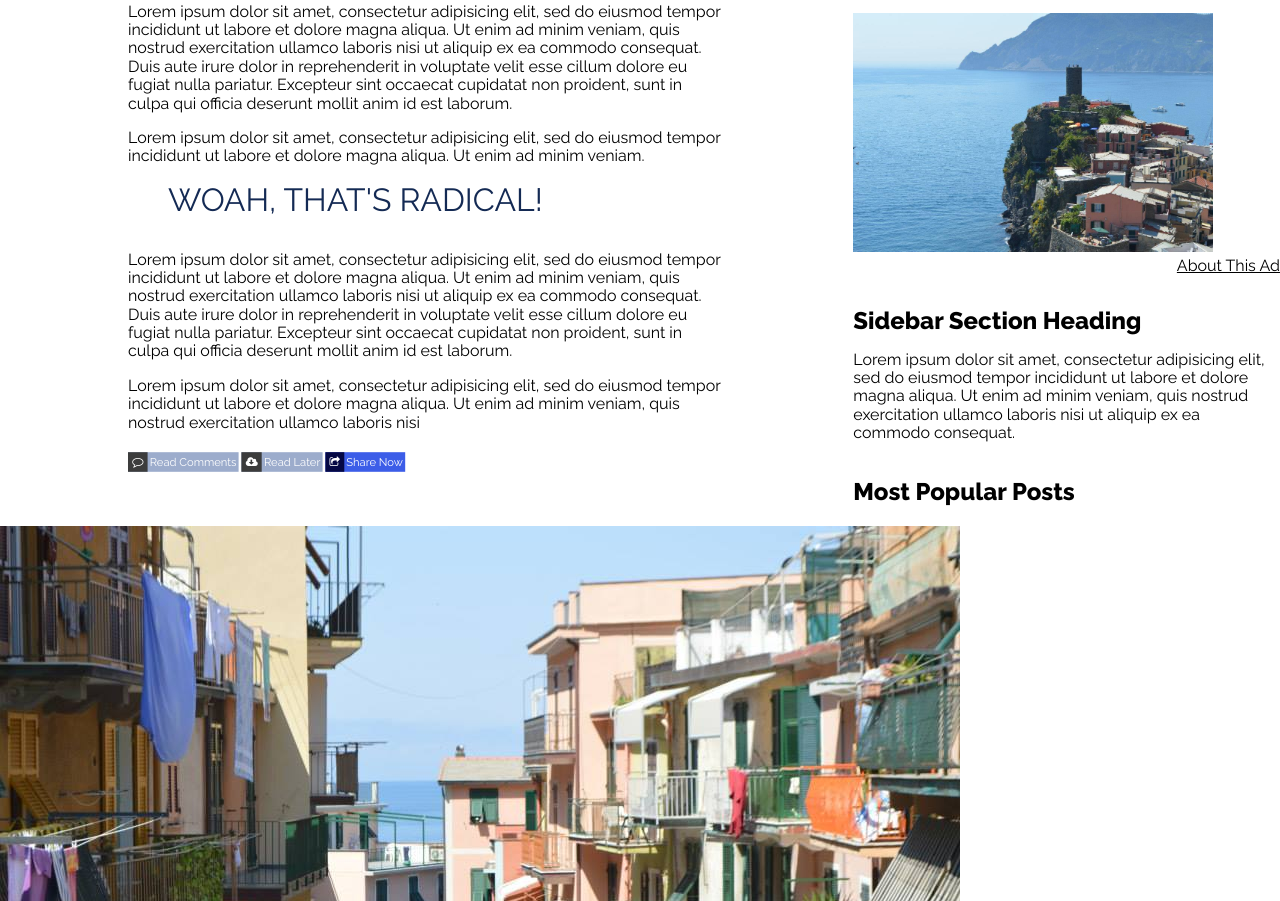
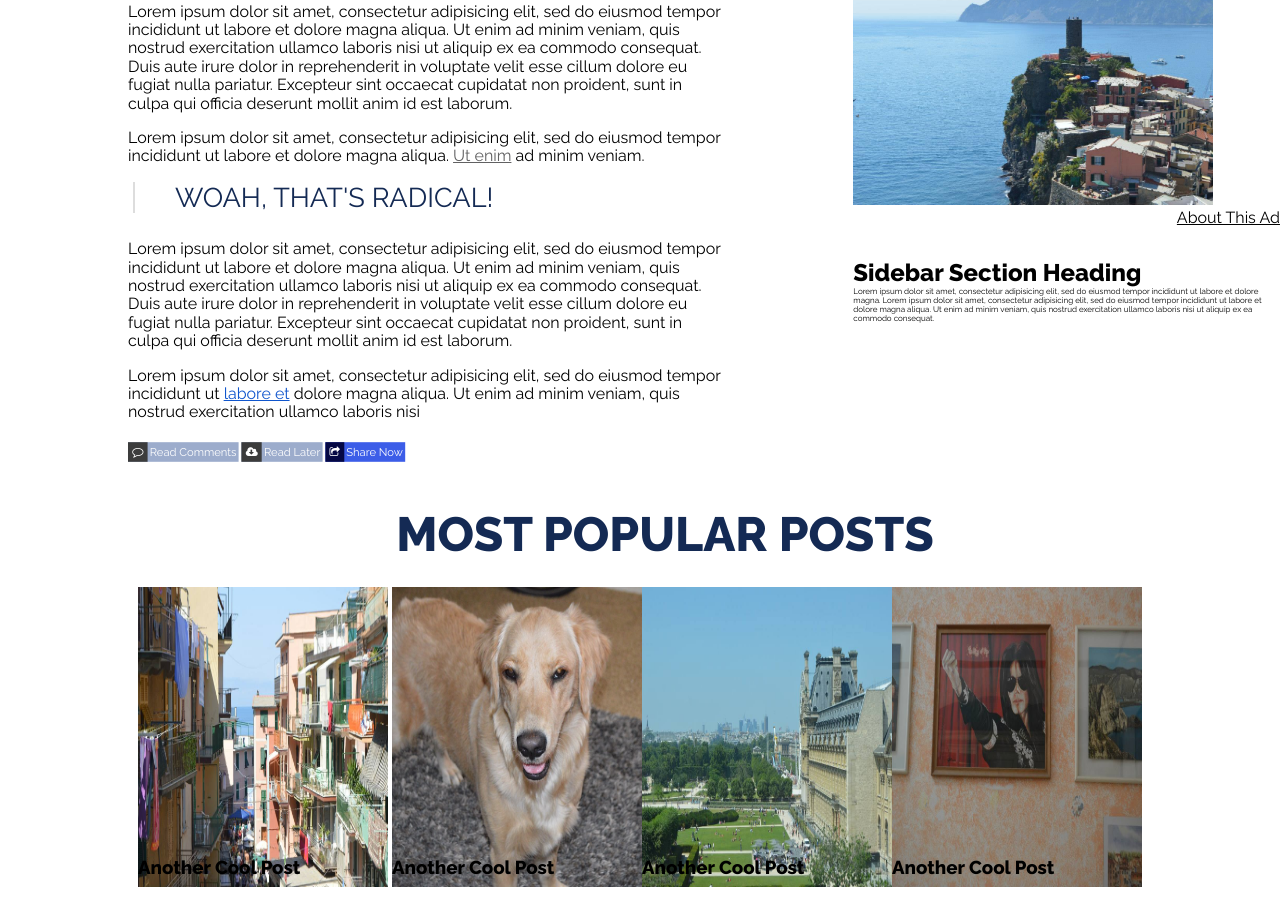
Before and after one commit to davidcawton/05-surf-and-paddle, a plain HTML site: page index.html in a window 1280 px wide. Shown: the part 577-1478 px from the top of the page. Drawn offline with nearby package versions, Linux system fonts and the light colour scheme.

Commit message:
Bottom Section Style

```diff
--- a/app.css
+++ b/app.css
@@ -79,11 +79,13 @@ header {
 
 /************* MAIN CONTENT ***/
 
+main {
+  display: flex;
+}
+
 /*** LEFT COLUMN ***/
 
 .leftcol {
-  overflow: hidden;
-  float: left;
   width: 66.666%;
 }
 
@@ -123,6 +125,8 @@ main li {
 
 .authorpic {
   border-radius: 50%;
+  border: solid 2px #000;
+
 }
 
 #author {
@@ -141,13 +145,28 @@ main li {
   margin-top: 10px;
 }
 
+#active-link {
+  text-decoration: underline;
+  color: rgb(97, 97, 98);
+}
+
+#linked {
+  text-decoration: underline;
+  color: rgb(16, 86, 205);
+
+}
+
 blockquote {
-  font-size: 2rem;
+  font-size: 1.7rem;
+  border-left: solid 2px #ddd;
+  padding-left: 40px;
   text-transform: uppercase;
   margin-top: 12px;
+  margin-left: 5px;
   text-align: left;
   color: rgb(20, 42, 84);
 }
+
 
 .main-buttons {
 position: relative;
@@ -185,30 +204,32 @@ transform: scale(.7);
 
 
 /*** SIDEBAR ***/
+
 aside {
   overflow: hidden;
   width: 33.333%;
-  margin-top: 15px;
-  margin-b: 100px;
+
+}
+.top-sidebar {
+  text-align: center;
+  margin-bottom: 30px;
+  padding: 0;
 }
 
 
-/*.sidebar {
+.sb-an, .sb-text {
+  margin: 0;
+}
 
-}*/
-
-.top-sidebar {
-  text-align: center;
+.sb-text {
+  font-size: .5rem;
+  te
 }
 
 #side-author {
-  width: 60px;
-  height: 60px;
-}
-
-.sb-pic {
-  width: 360px;
-  height: auto;
+  width: 40px;
+  height: 40px;
+  margin: 10px 0px 0px;
 }
 
 #sb-addtext {
@@ -218,36 +239,47 @@ aside {
   margin: 0;
 }
 
+.sb-pic {
+  width: 360px;
+  height: auto;
+}
+
 #sb-para-h3 {
   margin-bottom: 0;
   font-size: 1.5em;
 }
 
+/*** BOTTOM SECTIN ***/
 
+.most-popular {
+  text-align: center;
+  width: 100%;
+}
 
+#most-popular {
+  width: 100%;
+  text-align: center;
+  font-size: 3rem;
+  margin: 25px;
+}
 
-
-
-
-
-
-
-
-
-
-
-
-
-
-
-
-
-
-
-
-
-
-
-
+.bottom-pics {
+  width: 250px;
+  height: 300px;
 
 }
+
+.bottom-grid {
+  background-color: #ddd;
+  display: inline-block;
+  width: 250px;
+  height: 300px;
+  margin: 0;
+  position: relative;
+}
+
+.picture-titles {
+  margin: 0;
+  top: 90%;
+  position: absolute;
+}
--- a/index.html
+++ b/index.html
@@ -32,10 +32,10 @@
         </ul>
         <article class="content">
           <p class="main-para"> Lorem ipsum dolor sit amet, consectetur adipisicing elit, sed do eiusmod tempor incididunt ut labore et dolore magna aliqua. Ut enim ad minim veniam, quis nostrud exercitation ullamco laboris nisi ut aliquip ex ea commodo consequat. Duis aute irure dolor in reprehenderit in voluptate velit esse cillum dolore eu fugiat nulla pariatur. Excepteur sint occaecat cupidatat non proident, sunt in culpa qui officia deserunt mollit anim id est laborum.</p>
-          <p class="main-para"> Lorem ipsum dolor sit amet, consectetur adipisicing elit, sed do eiusmod tempor incididunt ut labore et dolore magna aliqua. Ut enim ad minim veniam.</p>
+          <p class="main-para"> Lorem ipsum dolor sit amet, consectetur adipisicing elit, sed do eiusmod tempor incididunt ut labore et dolore magna aliqua. <span id="active-link">Ut enim</span> ad minim veniam.</p>
           <blockquote class="blockquote"> Woah, that's radical! </blockquote>
           <p class="main-para"> Lorem ipsum dolor sit amet, consectetur adipisicing elit, sed do eiusmod tempor incididunt ut labore et dolore magna aliqua. Ut enim ad minim veniam, quis nostrud exercitation ullamco laboris nisi ut aliquip ex ea commodo consequat. Duis aute irure dolor in reprehenderit in voluptate velit esse cillum dolore eu fugiat nulla pariatur. Excepteur sint occaecat cupidatat non proident, sunt in culpa qui officia deserunt mollit anim id est laborum.</p>
-          <p class="main-para"> Lorem ipsum dolor sit amet, consectetur adipisicing elit, sed do eiusmod tempor incididunt ut labore et dolore magna aliqua. Ut enim ad minim veniam, quis nostrud exercitation ullamco laboris nisi </p>
+          <p class="main-para"> Lorem ipsum dolor sit amet, consectetur adipisicing elit, sed do eiusmod tempor incididunt ut <span id="linked">labore et</span> dolore magna aliqua. Ut enim ad minim veniam, quis nostrud exercitation ullamco laboris nisi </p>
         </article>
           <div class="main-buttons">
             <p><button class="button1"><i class="fa fa-comment-o"></i>Read Comments</button>
@@ -54,26 +54,25 @@
         <p id="sb-addtext"> About This Ad </p>
         <div class="sb-para">
           <h4 id="sb-para-h3"> Sidebar Section Heading </h4>
-          <p class="sb-text" id="sb-para"> Lorem ipsum dolor sit amet, consectetur adipisicing elit, sed do eiusmod tempor incididunt ut labore et dolore magna aliqua. Ut enim ad minim veniam, quis nostrud exercitation ullamco laboris nisi ut aliquip ex ea commodo consequat.</p>
+          <p class="sb-text" id="s-para"> Lorem ipsum dolor sit amet, consectetur adipisicing elit, sed do eiusmod tempor incididunt ut labore et dolore magna. Lorem ipsum dolor sit amet, consectetur adipisicing elit, sed do eiusmod tempor incididunt ut labore et dolore magna aliqua. Ut enim ad minim veniam, quis nostrud exercitation ullamco laboris nisi ut aliquip ex ea commodo consequat.</p>
         </div>
       </aside>
     </main>
     <section class="most-popular">
-      <h2 class="H2-heading" id="MPP">Most Popular Posts</h2>
-        <div class="Btm-Imgs">
-          <img src="Images/bottom1SAP.jpg" alt="" class="MPP-pics">
-          <h3 class="MPP-Title"> Another Cool Post</h3>
+      <h2 class="h2-heading" id="most-popular">Most Popular Posts</h2>
+        <div class="bottom-grid">
+          <img src="Images/bottom1SAP.jpg" alt="" class="bottom-pics">
+          <h3 class="picture-titles"> Another Cool Post</h3>
         </div>
-        <div class="Btm-Imgs">
-          <img src="Images/bottom2SAP.jpg" alt="" class="MPP-pics">
-          <h3 class="MPP-Title"> Post Title</h3>
-        </div><div class="Btm-Imgs">
-          <img src="Images/bottom3SAP.jpg" alt="" class="MPP-pics">
-          <h3 class="MPP-Title"> Here's A Longer Post Title</h3>
-        </div>
-        <div class="Btm-Imgs">
-          <img src="Images/bottom4SAP.jpg" alt="" class="MPP-pics">
-          <h3 class="MPP-Title"> Oh A Cool Post!</h3>
+        <div class="bottom-grid">
+          <img src="Images/bottom2SAP.jpg" alt="" class="bottom-pics">
+          <h3 class="picture-titles"> Another Cool Post</h3>
+        </div><div class="bottom-grid">
+          <img src="Images/bottom3SAP.jpg" alt="" class="bottom-pics">
+          <h3 class="picture-titles"> Another Cool Post</h3>
+        </div><div class="bottom-grid">
+          <img src="Images/bottom4SAP.jpg" alt="" class="bottom-pics">
+          <h3 class="picture-titles"> Another Cool Post</h3>
         </div>
     </section>
     <footer class="footer">
```
